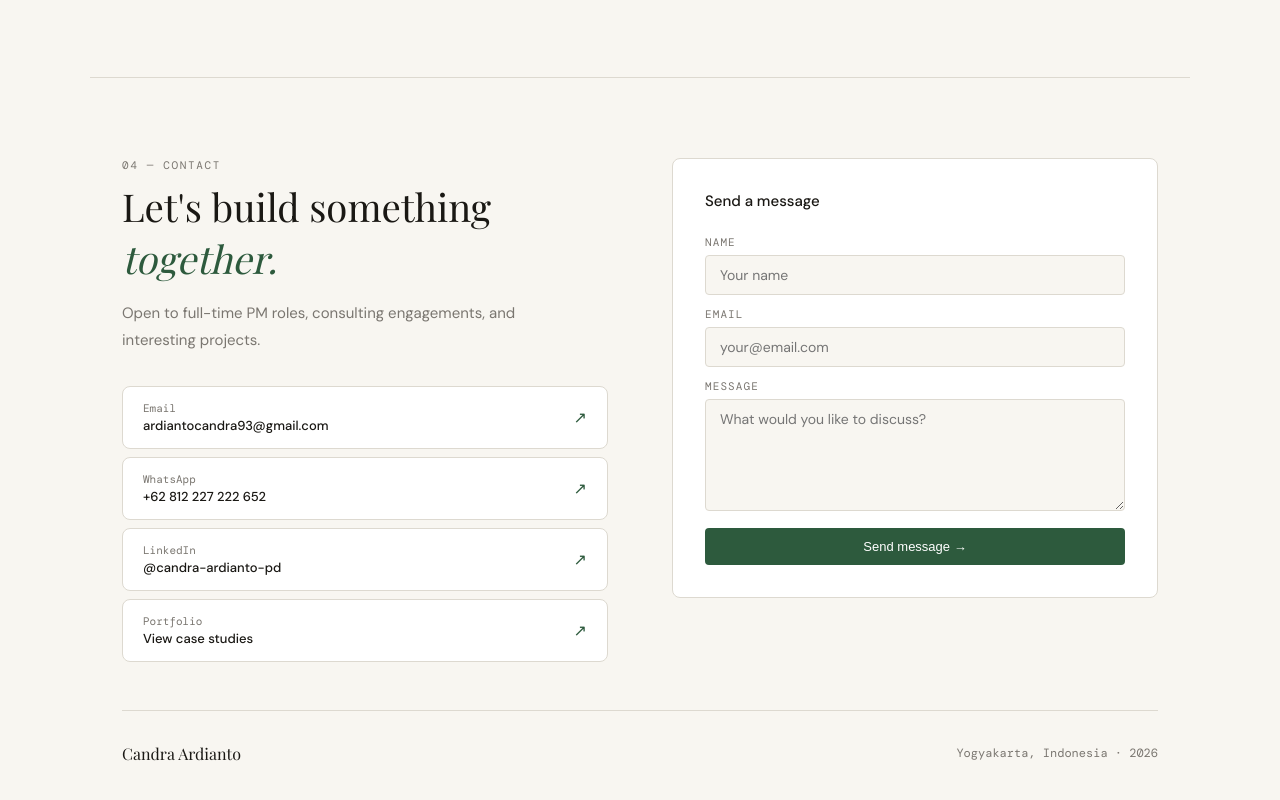
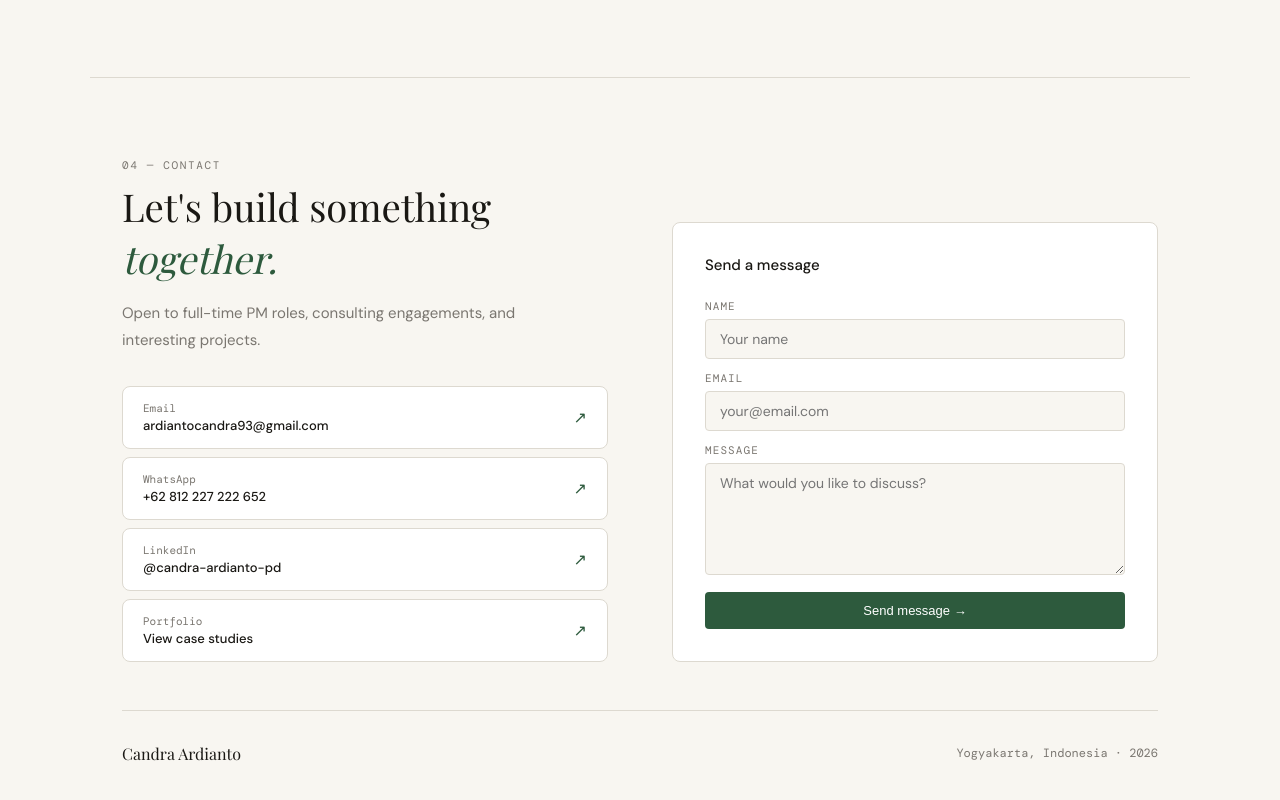
Before and after one commit to CandraArdianto/Portofolio_Webpage, a Next.js app: page / in a window 1280 px wide. Shown: the part 2646-3446 px from the top of the page. Built offline with nearby package versions, Linux system fonts and the light colour scheme; a web font is replaced by a local one.

Commit message:
fixing contact form alignment

```diff
--- a/components/Contact.tsx
+++ b/components/Contact.tsx
@@ -47,7 +47,7 @@ const handleSubmit = async () => {
 
   return (
     <section id="contact" style={{ padding: "5rem 2rem 4rem", maxWidth: 1100, margin: "0 auto" }}>
-      <div className="contact-grid-container" style={{ display: "grid", gridTemplateColumns: "1fr 1fr", gap: "4rem", alignItems: "start" }}>
+      <div className="contact-grid-container" style={{ display: "grid", gridTemplateColumns: "1fr 1fr", gap: "4rem", alignItems: "end" }}>
 
         {/* Left — contact info */}
         <div>
@@ -88,7 +88,7 @@ const handleSubmit = async () => {
         </div>
 
         {/* Right — contact form */}
-        <div style={{ background: "var(--card)", border: "1px solid var(--border)", borderRadius: 8, padding: "2rem" }}>
+        <div style={{ background: "var(--card)", border: "1px solid var(--border)", borderRadius: 8, padding: "2rem", marginTop: 0 }}>
           <p style={{ fontSize: 15, fontWeight: 500, marginBottom: "1.5rem" }}>Send a message</p>
 
           <div style={{ display: "flex", flexDirection: "column", gap: 12 }}>
```
